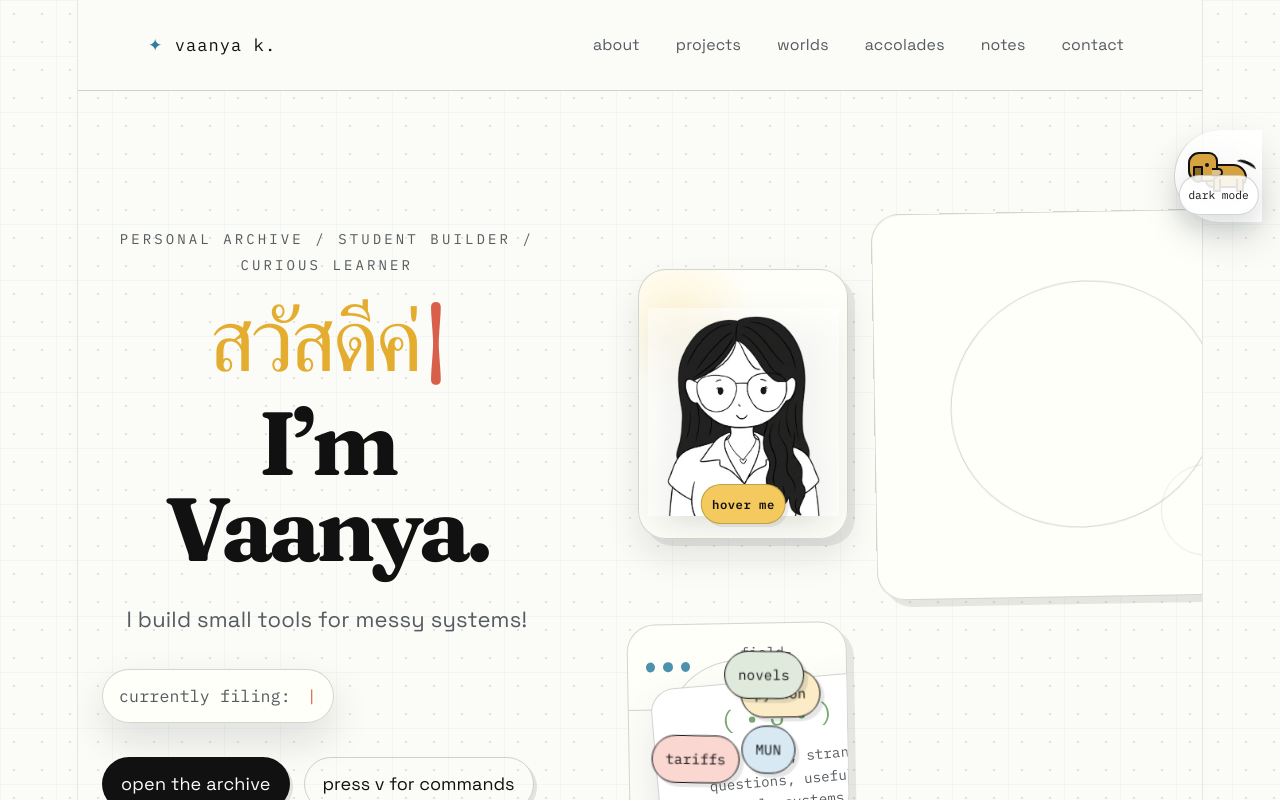
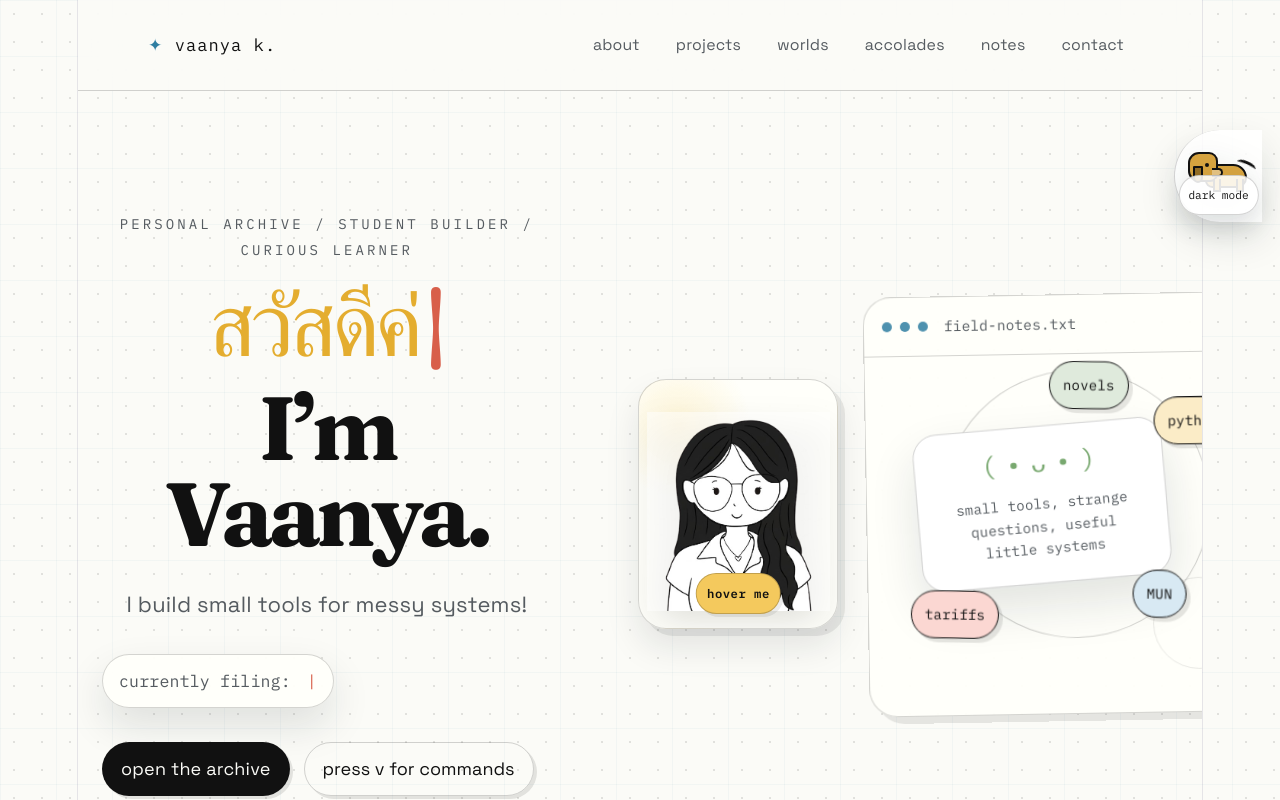
Before and after one commit to vk123-code/vaanya-portfolio, a React (Vite) app: page / in a window 1280 px wide. Shown: the top 800 px of the page. Built offline with nearby package versions, Linux system fonts and the light colour scheme.

Commit message:
move hero portrait beside field notes

```diff
--- a/src/App.css
+++ b/src/App.css
@@ -2641,3 +2641,71 @@ body,
     max-width: 540px;
   }
 }
+/* final clean homepage visual layout */
+
+.hero-right {
+  display: flex !important;
+  justify-content: flex-start !important;
+  align-items: center !important;
+  min-width: 0;
+}
+
+.hero-visual-cluster {
+  width: 100%;
+  display: grid;
+  grid-template-columns: 210px minmax(420px, 1fr);
+  align-items: center;
+  gap: 28px;
+}
+
+.hero-visual-cluster .flip-portrait-wrap {
+  width: 200px;
+  height: 250px;
+  margin-top: 0 !important;
+  justify-self: end;
+}
+
+.hero-visual-cluster .archive-window {
+  width: 100% !important;
+  max-width: 620px !important;
+  min-height: 420px;
+  justify-self: start;
+  overflow: hidden;
+}
+
+.hero-visual-cluster .scrap-card {
+  left: 12%;
+  top: 31%;
+}
+
+.portrait-caption {
+  z-index: 5;
+  bottom: 14px;
+  background: #f4c95d !important;
+  color: #111111 !important;
+  border-color: rgba(17, 17, 17, 0.22);
+  font-weight: 700;
+  opacity: 1;
+}
+
+[data-theme="dark"] .portrait-caption {
+  background: #f4c95d !important;
+  color: #07111c !important;
+  border-color: rgba(244, 201, 93, 0.55);
+  box-shadow: 3px 3px 0 rgba(0, 0, 0, 0.35);
+}
+
+@media (max-width: 1100px) {
+  .hero-visual-cluster {
+    grid-template-columns: 1fr;
+  }
+
+  .hero-visual-cluster .flip-portrait-wrap {
+    justify-self: center;
+  }
+
+  .hero-visual-cluster .archive-window {
+    justify-self: center;
+    max-width: 560px !important;
+  }
+}
--- a/src/App.jsx
+++ b/src/App.jsx
@@ -331,17 +331,17 @@ const fieldNotes = [
   {
     title: "Why numbers and stories feel related",
     note:
-      "A spreadsheet and a novel are both attempts to collate chaotic ideas. One uses columns, the other uses stories.",
+      "I started a crochet bag and realized the pattern was just a loop: repeat until it's deep enough. Same shape as the code I write. I keep wondering if everything I care about is secretly the same problem wearing different clothes.",
   },
   {
     title: "Currently thinking about",
     note:
-      "How a dashboard can become less of a graph museum and more of a decision tool.",
+      "I tried to measure the pacing of a novel: how fast its mood swings from one page to the next. I still am unsure whether it is possible to quantify good writing.",
   },
   {
     title: "A useful question",
     note:
-      "What does this data actually help someone do differently tomorrow morning?",
+      "My climate-shock simulator predicts the price of rice, but it has nothing to say about the person who grows it. Which of us that's a failure of?",
   },
 ];
 
@@ -663,6 +663,7 @@ function App() {
       <a href="#projects" className="primary-button">
         open the archive
       </a>
+
       <button className="secondary-button" onClick={() => setCommandOpen(true)}>
         press v for commands
       </button>
@@ -675,13 +676,10 @@ function App() {
     )}
   </div>
 
-
-
   <div className="hero-right" aria-label="interactive scrapbook panel">
     <div className="hero-visual-cluster">
       <FlipPortrait />
 
-    <div className="archive-window"></div>
       <div className="archive-window">
         <div className="window-bar">
           <span />
@@ -698,6 +696,7 @@ function App() {
             <span>•</span>
             <span>)</span>
           </div>
+
           <p>small tools, strange questions, useful little systems</p>
         </div>
 
```
Lines whose indentation alone changed are shown as unchanged.
